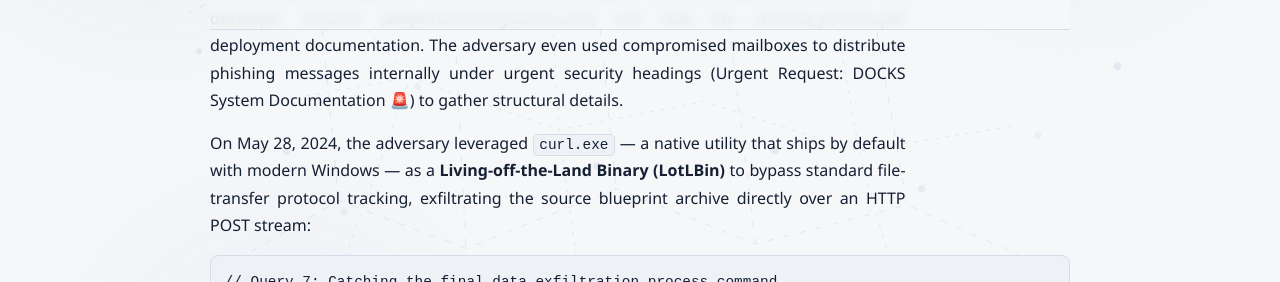
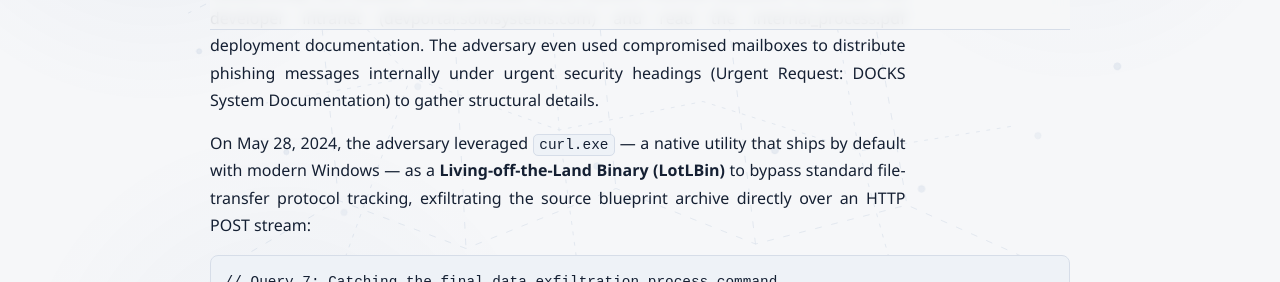
Before and after one commit to joshberk/joshberk.github.io, a Jekyll site: the page built from _posts/2026-06-22-operation-dockshock.md, in a window 1280 px wide and 900 px high, scrolled down 7274 px. Shown: the part 308-590 px from the top of the window. Built offline with Jekyll 4.4.1, drawn with Linux system fonts in a browser that asks for light colours; some of the changed text lies outside the part shown.

Commit message:
correcting grammar mistakes

```diff
--- a/_posts/2026-06-22-operation-dockshock.md
+++ b/_posts/2026-06-22-operation-dockshock.md
@@ -16,7 +16,7 @@
 
 | Operation DOCKSHOCK | At a Glance |
 |---|---|
-| **Target Organization** | Solvi Systems — vendor of the DOCKS Industrial Control Systems (ICS) software |
+| **Target Organization** | Solvi Systems: vendor of the DOCKS Industrial Control Systems (ICS) software |
 | **Sector / Impact Zone** | Energy distribution across South Africa, Mozambique, Eswatini, Zimbabwe, and Namibia |
 | **Attack Classification** | Multi-stage supply-chain espionage |
 | **Incident Window** | May 1 – May 28, 2024 |
@@ -27,7 +27,7 @@
 
 ## Executive Summary
 
-Between May 1 and May 28, 2024, a targeted, multi-stage cyber-espionage campaign successfully compromised **Solvi Systems**. Because Solvi Systems develops the proprietary **DOCKS Industrial Control Systems (ICS)** software — which manages energy distribution networks across South Africa, Mozambique, Eswatini, Zimbabwe, and Namibia — this intrusion represented a severe regional critical-infrastructure supply-chain risk and a latent public-safety threat.
+Between May 1 and May 28, 2024, a targeted, multi-stage cyber-espionage campaign successfully compromised **Solvi Systems**. Because Solvi Systems develops the proprietary **DOCKS Industrial Control Systems (ICS)** software which manages energy distribution networks across South Africa, Mozambique, Eswatini, Zimbabwe, and Namibia — this intrusion represented a severe regional critical-infrastructure supply-chain risk and a latent public-safety threat.
 
 The adversary used initial web reconnaissance and defensive-evasion techniques to deliver targeted spear-phishing lures. After gaining initial access to a corporate operations endpoint, the actor established persistent Command-and-Control (C2) beaconing via custom malware (`ecobug.exe`), executed localized privilege escalation, and moved laterally into a customer-facing engineering role (Docks Customer Success). The operation culminated in the targeted collection, compression, and exfiltration of sensitive Software Development Lifecycle (SDLC) blueprints and product documentation — exposing downstream utility substations to potential future kinetic disruption.
 
@@ -164,7 +164,7 @@
 
 *   **Data Scrape Command:** Copy-Item -Path \\solvisystems.com\SharedDocs\SoftwareDevelopment\CycleDocuments\* -Destination C:\Users\alpetrov\CollectedData\Software_Cycle_Docs
 
-The collected assets were compressed locally into `C:\Users\alpetrov\CollectedData\CollectedData.zip`. To prepare for exfiltration, the actor relocated this staging archive out of the user directory into a localized root path, renaming it to `C:\DataExfil\CollectedData.zip` to streamline programmatic access. Concurrently, the attacker compromised three distinct internal accounts to browse the developer intranet (devportal.solvisystems.com) and read the internal_process.pdf deployment documentation. The adversary even used compromised mailboxes to distribute phishing messages internally under urgent security headings (Urgent Request: DOCKS System Documentation 🚨) to gather structural details.
+The collected assets were compressed locally into `C:\Users\alpetrov\CollectedData\CollectedData.zip`. To prepare for exfiltration, the actor relocated this staging archive out of the user directory into a localized root path, renaming it to `C:\DataExfil\CollectedData.zip` to streamline programmatic access. Concurrently, the attacker compromised three distinct internal accounts to browse the developer intranet (devportal.solvisystems.com) and read the internal_process.pdf deployment documentation. The adversary even used compromised mailboxes to distribute phishing messages internally under urgent security headings (Urgent Request: DOCKS System Documentation) to gather structural details.
 
 On May 28, 2024, the adversary leveraged `curl.exe` — a native utility that ships by default with modern Windows — as a **Living-off-the-Land Binary (LotLBin)** to bypass standard file-transfer protocol tracking, exfiltrating the source blueprint archive directly over an HTTP POST stream:
 
```
